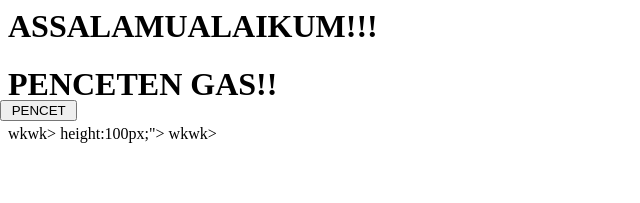
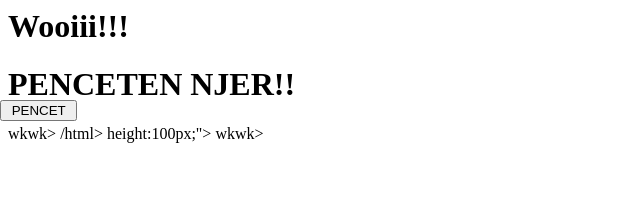
Before and after one commit to anugrrrr/BebebTai, a plain HTML site: page index.html in a window 1280 px wide. Shown: the whole page, without its empty margins (0-640 px from the left). Drawn offline with Linux system fonts and the light colour scheme.

Commit message:
Add files via upload

```diff
--- a/index.html
+++ b/index.html
@@ -48,8 +48,8 @@ function f()
 
 </head>
 <body>
-<h1> ASSALAMUALAIKUM!!! <h1>
-<h1 style="#">PENCETEN GAS!!</h1>
+<h1> Wooiii!!! <h1>
+<h1 style="#">PENCETEN NJER!!</h1>
 <div id="By" style="position:absolute; left:0px; top:100px; width:100px;height:100px;">
 <input type="button" value=" PENCET " onClick="f1()" />
 </div>
@@ -63,6 +63,8 @@ function f()
 </html>
 wkwk>
 </html>
+
+/html>
 
 </html>
 
```
